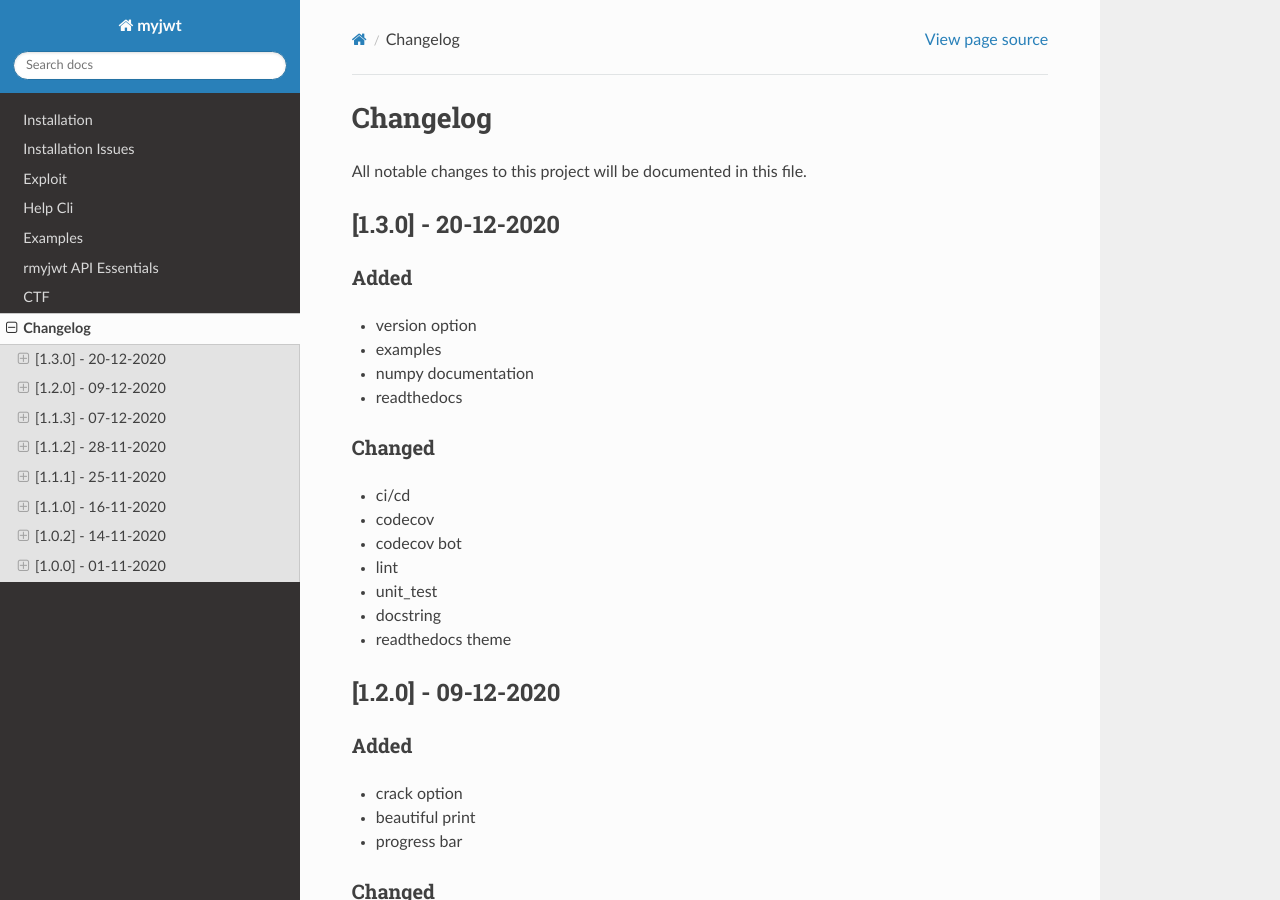
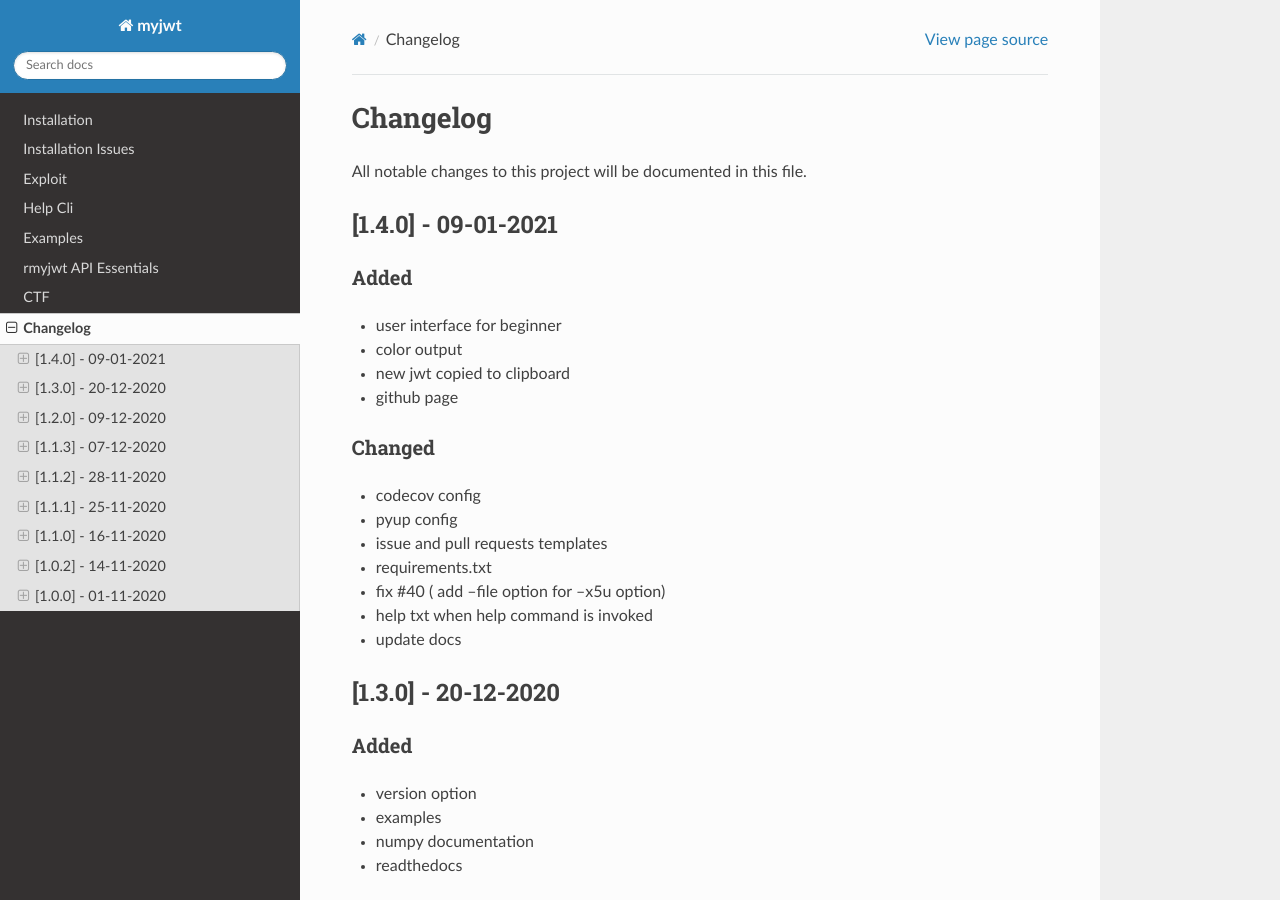
Before and after one commit to tyki6/MyJWT, a Sphinx documentation site: the page built from docs/source/changelog.md, in a window 1280 px wide and 900 px high. Built offline with Sphinx 7.4.7 and the Read the Docs theme 2.0.0, drawn with Linux system fonts in a browser that asks for light colours.

Commit message:
release 1.4.0 (#44)
* release 1.4.0

* [pre-commit.ci] auto fixes from pre-commit.com hooks

for more information, see https://pre-commit.ci

Co-authored-by: pre-commit-ci[bot] <66853113+pre-commit-ci[bot]@users.noreply.github.com>

```diff
--- a/docs/source/changelog.md
+++ b/docs/source/changelog.md
@@ -1,5 +1,20 @@
 # Changelog
 All notable changes to this project will be documented in this file.
+
+## [1.4.0] - 09-01-2021
+### Added
+- user interface for beginner
+- color output
+- new jwt copied to clipboard
+- github page
+### Changed
+- codecov config
+- pyup config
+- issue and pull requests templates
+- requirements.txt
+- fix #40 ( add --file option for --x5u option)
+- help txt when help command is invoked
+- update docs
 
 ## [1.3.0] - 20-12-2020
 ### Added
--- a/myjwt/__init__.py
+++ b/myjwt/__init__.py
@@ -1,3 +1,3 @@
 """autogenerated"""
-__version__ = "1.3.0"
-__commit__ = "b474c497dda4c7a809204b7221d78befd1d234c4"
+__version__ = "1.4.0"
+__commit__ = "34a82dc12b295caaec3b5803ff553713c44765e0"
```
Also changed, not shown: CHANGELOG.md (+15 -0 lines), README.md (+55 -1 lines), img/help.png (deleted).
